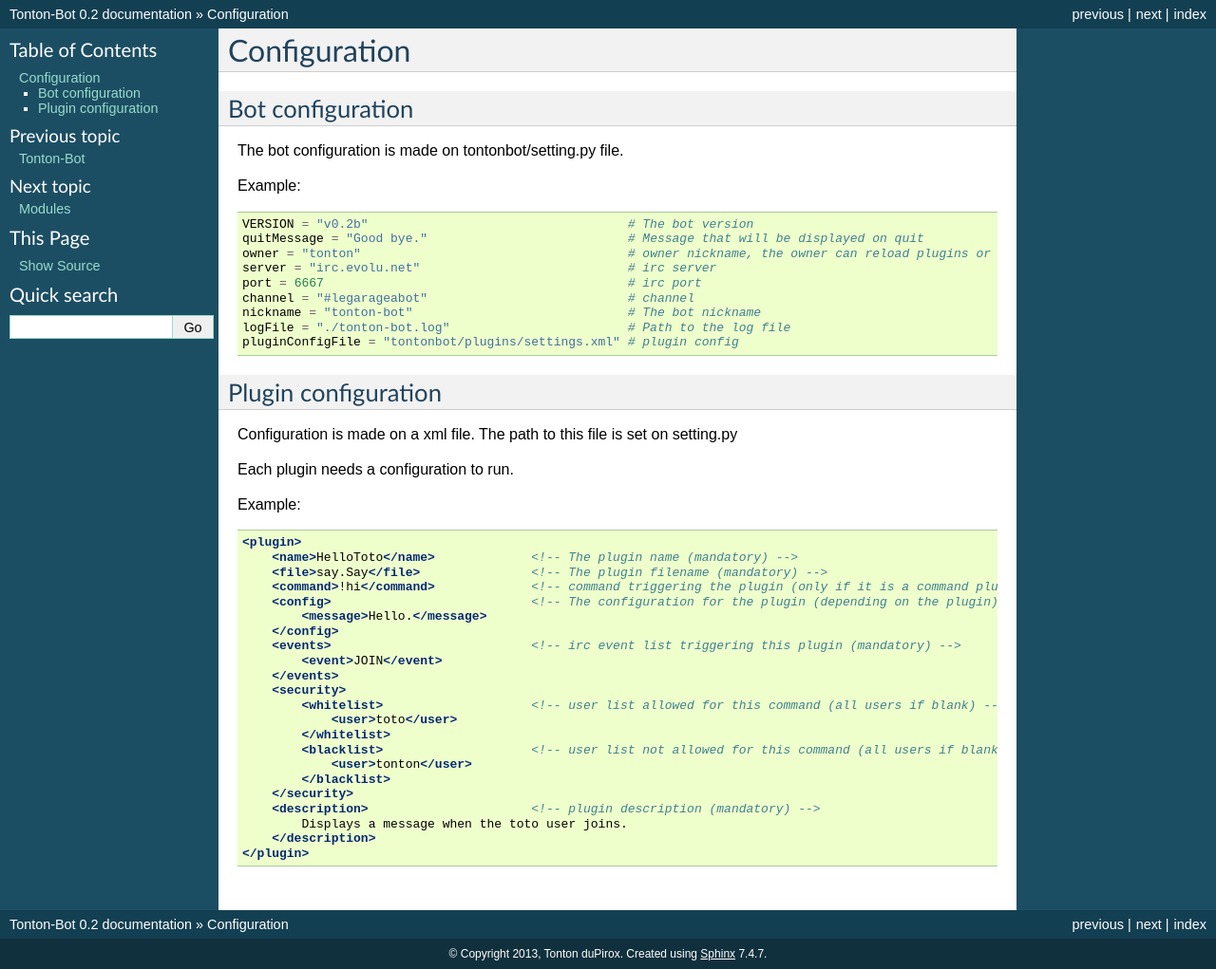
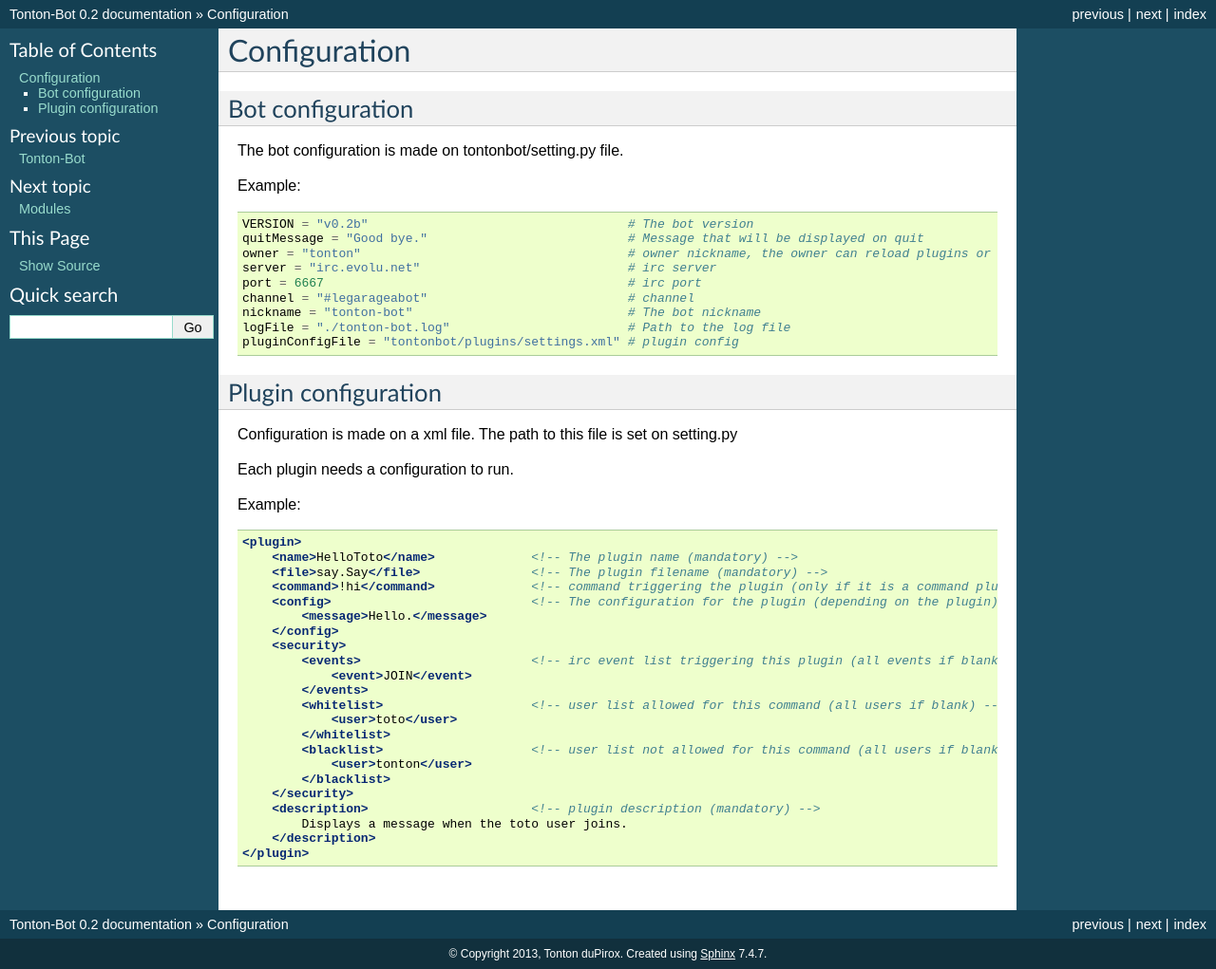
Before and after one commit to tipyy/tonton-bot, a Sphinx documentation site: the page built from doc/configuration.rst, in a window 1280 px wide. Shown: the whole page at 95% size. Built offline with Sphinx 7.4.7, drawn with Linux system fonts in a browser that asks for light colours; some of the changed lines change nothing that is shown.

Commit message:
Update documentation

```diff
--- a/doc/configuration.rst
+++ b/doc/configuration.rst
@@ -39,10 +39,10 @@
         <config>                           <!-- The configuration for the plugin (depending on the plugin) -->
             <message>Hello.</message>
         </config>
-        <events>                           <!-- irc event list triggering this plugin (mandatory) -->
-            <event>JOIN</event>
-        </events>
         <security>
+            <events>                       <!-- irc event list triggering this plugin (all events if blank) -->
+                <event>JOIN</event>
+            </events>
             <whitelist>                    <!-- user list allowed for this command (all users if blank) -->
                 <user>toto</user>
             </whitelist>
```
